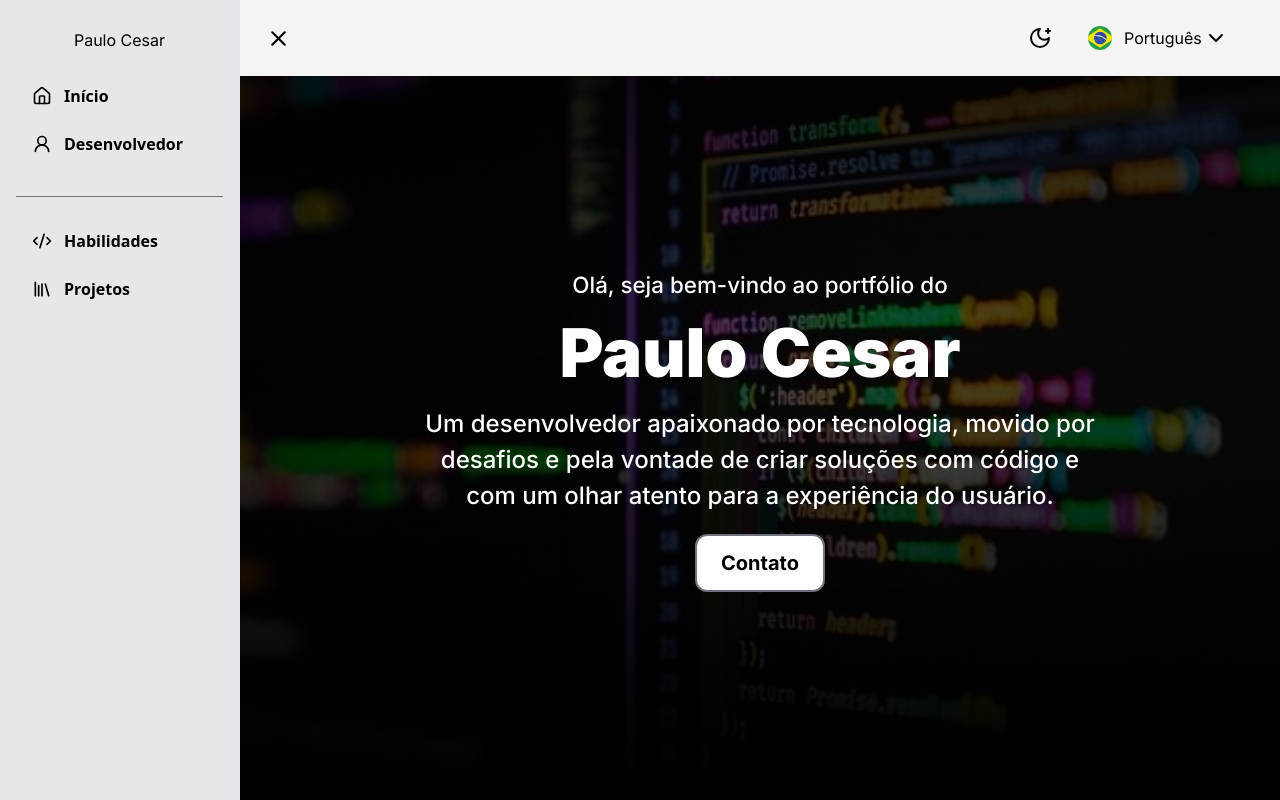
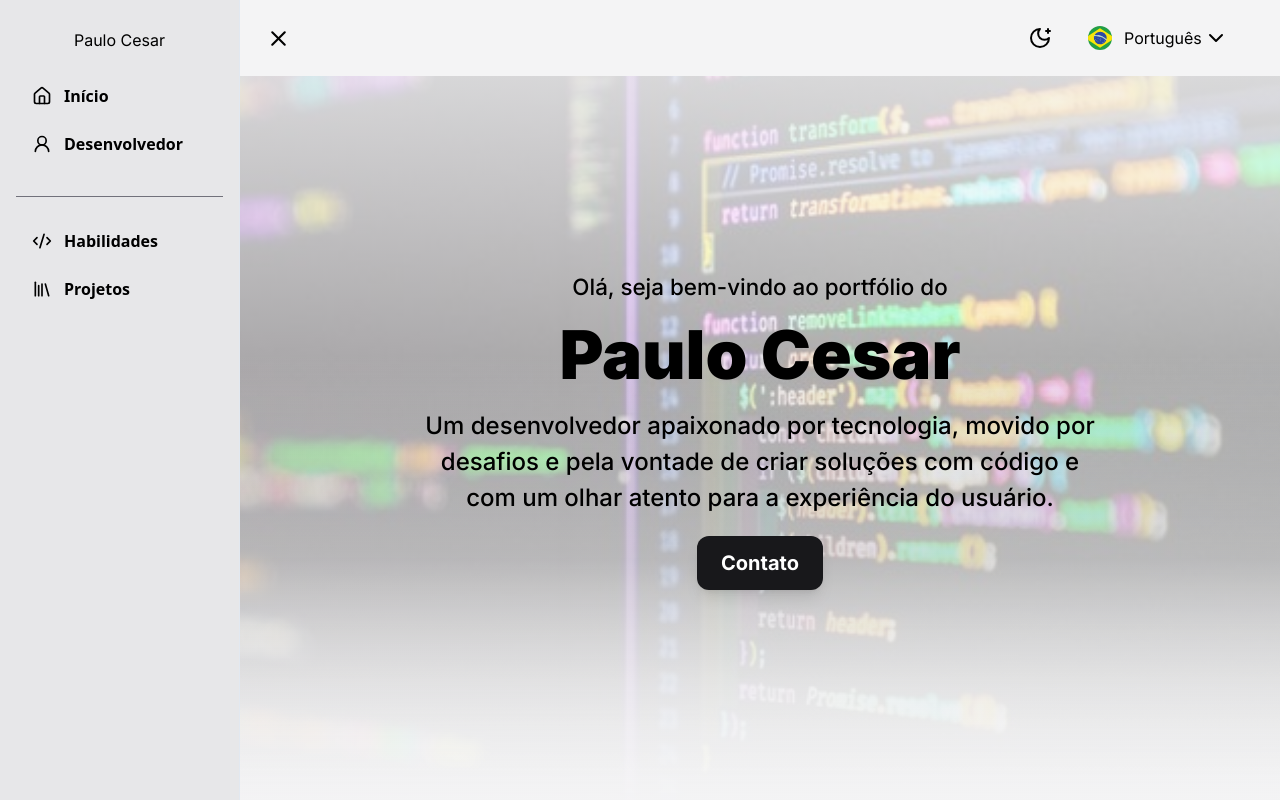
Before and after one commit to PauloCesar26/portfolio-paulo-cesar, a React (Vite) app in the folder portfolio-pauloOfc/: page / in a window 1280 px wide. Shown: the top 800 px of the page. Built offline with nearby package versions, Linux system fonts and the light colour scheme.

Commit message:
Light mode UI update

```diff
--- a/portfolio-pauloOfc/src/App.css
+++ b/portfolio-pauloOfc/src/App.css
@@ -15,7 +15,7 @@ html, body{
 }
 .banner{
     height: calc(100vh - 1.25rem);
-    background-image: linear-gradient(rgba(0, 0, 0, 0.9), rgba(0,0,0,0.7), rgba(0,0,0,0.7), rgba(0,0,0,0.9)), url("/public/img/fundo.jpeg");
+    background-image: linear-gradient(rgba(244, 244, 245, 0.9), rgba(252, 252, 252, 0.7), rgba(190, 190, 190, 0.7), rgba(255, 255, 255, 0.9)), url("/public/img/fundo.jpeg");
     background-attachment:fixed;
     background-position:50% 50%;
     background-size:cover;
@@ -29,11 +29,50 @@ html, body{
     width: 100%;
     position: absolute;
     z-index: 8;
+    background: linear-gradient(to bottom, rgba(255, 255, 255, 0) 0, rgba(255, 255, 255, 0) 40%, #f4f4f5 100%);
+    background: -moz-linear-gradient(to bottom, rgba(255, 255, 255, 0) 0, rgba(255, 255, 255, 0) 40%, #f4f4f5 100%);
+    background: -webkit-linear-gradient(to bottom, rgba(255, 255, 255, 0) 0, rgba(255, 255, 255, 0) 40%, #f4f4f5 100%);
+}
+.dark .banner{
+    height: calc(100vh - 1.25rem);
+    background-image: linear-gradient(rgba(0, 0, 0, 0.9), rgba(0,0,0,0.7), rgba(0,0,0,0.7), rgba(0,0,0,0.9)), url("/public/img/fundo.jpeg");
+    background-attachment:fixed;
+    background-position:50% 50%;
+    background-size:cover;
+    object-fit: cover;
+    position: relative;
+    overflow: hidden;
+}
+.dark .banner:after{
+    content: " ";
+    height: 100%;
+    width: 100%;
+    position: absolute;
+    z-index: 8;
     background: -moz-linear-gradient(to bottom, rgba(255, 255, 255, 0) 0, rgba(255, 255, 255, 0) 40%, #000 100%);
     background: -webkit-linear-gradient(to bottom, rgba(255, 255, 255, 0) 0, rgba(255, 255, 255, 0) 40%, #000 100%);
     background: linear-gradient(to bottom, rgba(255, 255, 255, 0) 0, rgba(255, 255, 255, 0) 40%, #000 100%);
 }
 .fundoFrase{
+    background-image: linear-gradient(rgba(244, 244, 245, 0.9), rgba(255, 255, 255, 0.9), rgba(190, 190, 190, 0.8), rgba(255, 255, 255, 0.9)), url("/public/img/fundo.jpeg");
+    background-attachment:fixed;
+    background-position:50% 50%;
+    background-size:cover;
+    object-fit: cover;
+    position: relative;
+    overflow: hidden;
+}
+.fundoFrase:after{
+    content: " ";
+    height: 100%;
+    width: 100%;
+    position: absolute;
+    z-index: 8;
+    background: linear-gradient(to bottom, rgba(255, 255, 255, 0) 0, rgba(255, 255, 255, 0) 40%, #f4f4f5 100%);
+    background: -moz-linear-gradient(to bottom, rgba(255, 255, 255, 0) 0, rgba(255, 255, 255, 0) 40%, #f4f4f5 100%);
+    background: -webkit-linear-gradient(to bottom, rgba(255, 255, 255, 0) 0, rgba(255, 255, 255, 0) 40%, #f4f4f5 100%);
+}
+.dark .fundoFrase{
     background-image: linear-gradient(rgba(0, 0, 0, 0.9), rgba(0,0,0,0.8), rgba(0,0,0,0.9), rgba(0,0,0,0.9)), url("/public/img/fundo.jpeg");
     background-attachment:fixed;
     background-position:50% 50%;
@@ -42,7 +81,7 @@ html, body{
     position: relative;
     overflow: hidden;
 }
-.fundoFrase:after{
+.dark .fundoFrase:after{
     content: " ";
     height: 100%;
     width: 100%;
--- a/portfolio-pauloOfc/src/components/Pages/Home.jsx
+++ b/portfolio-pauloOfc/src/components/Pages/Home.jsx
@@ -281,7 +281,7 @@ const Home = ({setPage}) => {
           </div>
 
           <div className="fundoFrase min-h-[350px] max-h-[500px] p-10 flex flex-col justify-center items-center">
-            <p className="animationFrase fontContent max-md:text-[1.5rem] md:text-[1.5rem] lg:text-[1.8rem] z-40 max-md:p-5 md:p-20">
+            <p className="animationFrase fontContent max-md:text-[1.5rem] md:text-[1.5rem] lg:text-[1.8rem] z-40 max-md:p-5 md:p-20 text-black dark:text-white">
               "{t("home.phrase")}" - Paulo Cesar
             </p>
           </div>
--- a/portfolio-pauloOfc/src/components/ui/Banner.jsx
+++ b/portfolio-pauloOfc/src/components/ui/Banner.jsx
@@ -26,13 +26,14 @@ function Banner() {
                   font-medium
                   max-md:pl-4
                   max-md:pr-4
-                  text-white">
+                  text-black
+                  dark:text-white">
                   {t("home.banner.title1")}
                 </p>
-                <h1 className="font max-md:text-[3.1rem] md:text-[4.2rem] font-black text-white">
+                <h1 className="font max-md:text-[3.1rem] md:text-[4.2rem] font-black text-black dark:text-white">
                   {t("home.banner.title")}
                 </h1>
-                <p className="font max-md:text-[1.3rem] md:text-[1.5rem] font-medium md:w-[65%] max-md:w-[85%] text-white">
+                <p className="font max-md:text-[1.3rem] md:text-[1.5rem] font-medium md:w-[65%] max-md:w-[85%] text-black dark:text-white">
                  {t("home.banner.title2")}
                 </p>
               </div>
@@ -40,7 +41,7 @@ function Banner() {
                 to="contato"
                 smooth={true}
                 duration={900}
-                className="font font-bold mt-5 flex items-center justify-center pt-3 pb-3 pl-6 pr-6 md:text-[20px] max-md:text-[16px] text-black bg-white text-black rounded-[12px] cursor-pointer hover:scale-[1.1] transition duration-[0.5s] ease-in-out border-2 border-zinc-500 shadow-lg hover:shadow-white">
+                className="font font-bold mt-5 flex items-center justify-center pt-3 pb-3 pl-6 pr-6 md:text-[20px] max-md:text-[16px] dark:text-black dark:bg-white text-white bg-zinc-900 text-black rounded-[12px] cursor-pointer hover:scale-[1.1] transition duration-[0.5s] ease-in-out shadow-lg hover:shadow-zinc-600 hover:dark:shadow-zinc-400">
                   {t("home.banner.button")}
               </Link>
             </div>
```
